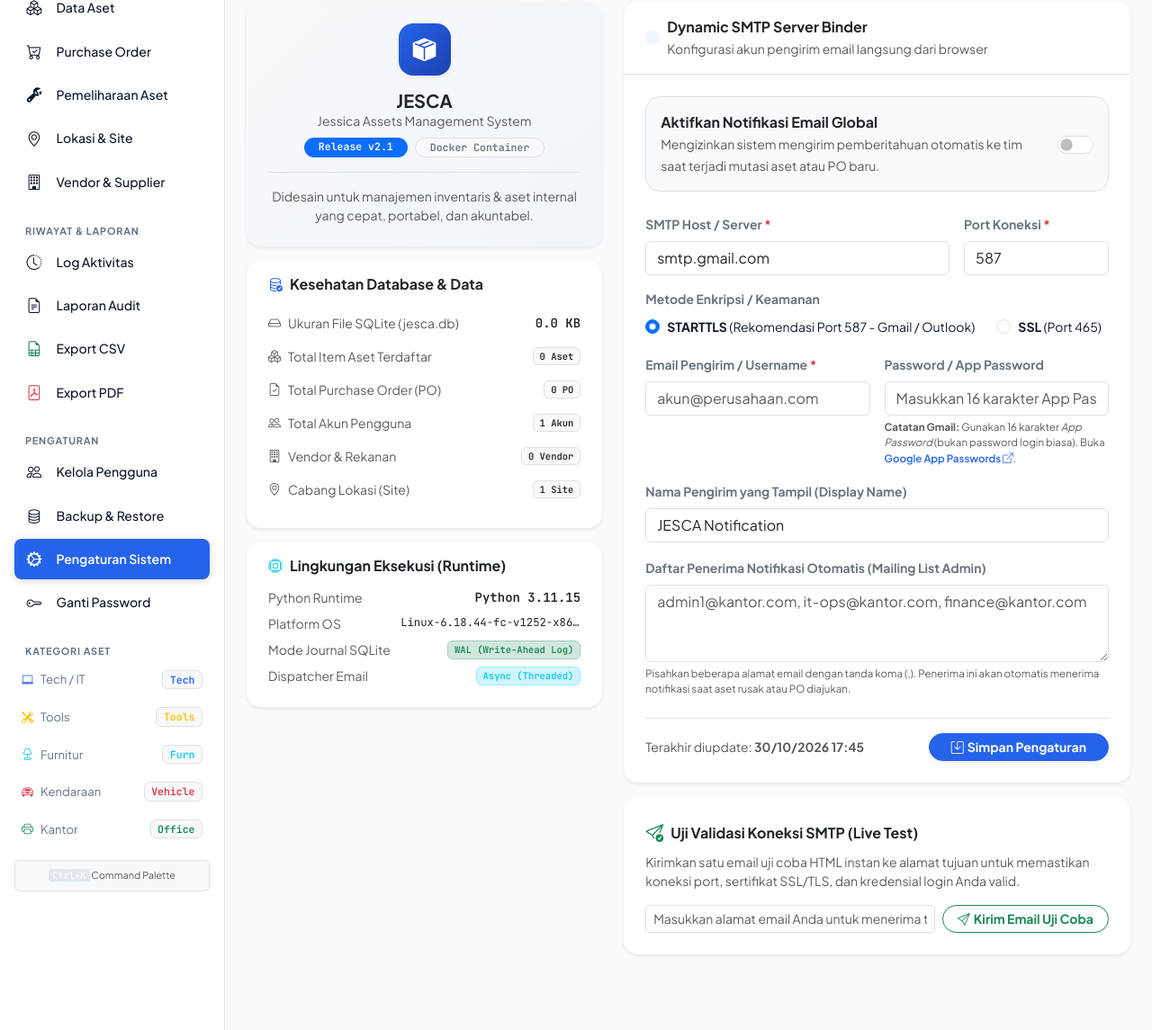
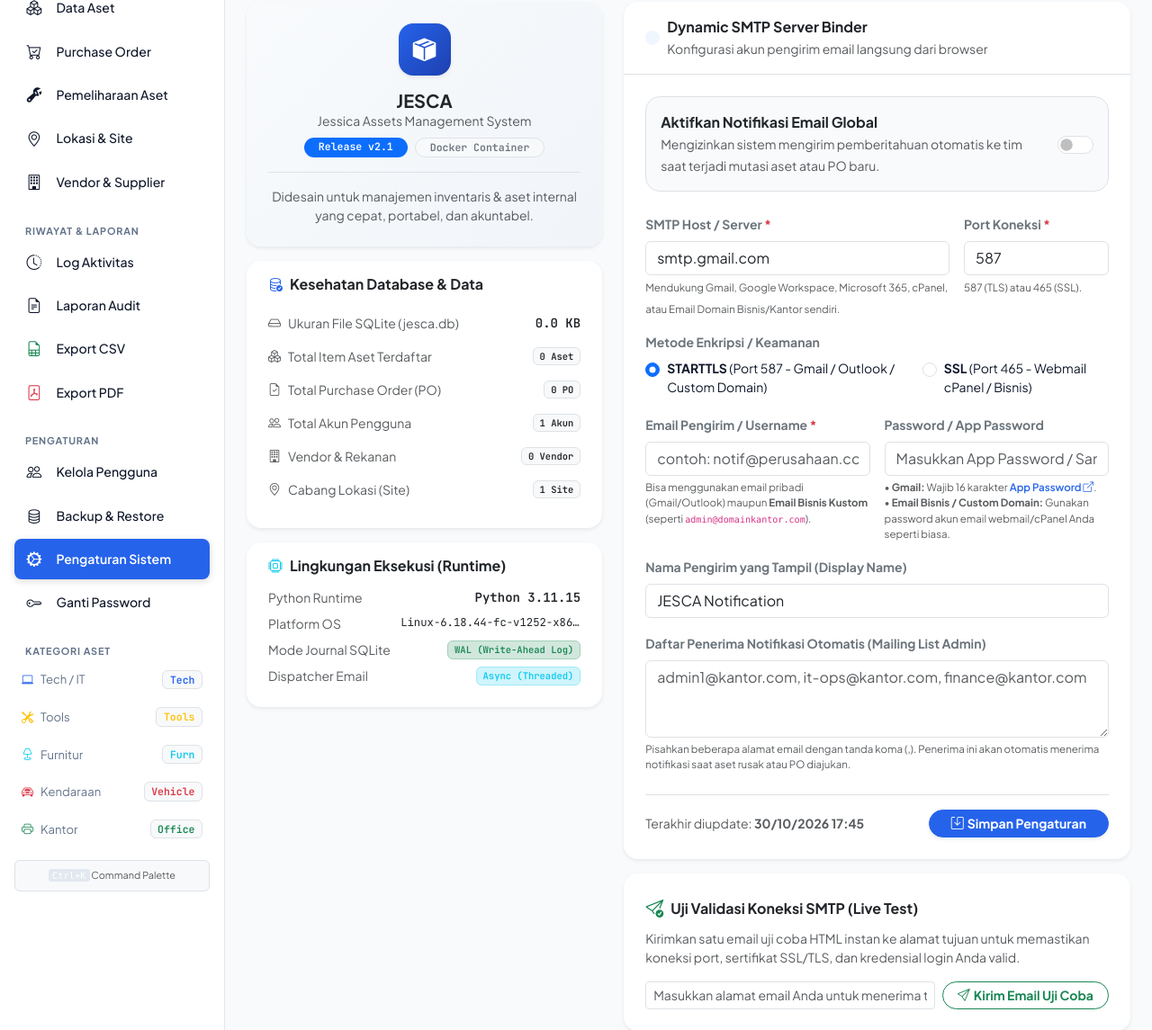
Before and after one commit to Loraxsian/JESCA, a Flask app: page /settings in a window 1280 px wide. Shown: the part 171-1316 px from the top of the page at 90% size. Run offline with Flask 3, Linux system fonts and the light colour scheme; a user stored in the database is signed in; some libraries are stand-ins or nearby versions.

Commit message:
docs(settings): clarify support for custom business domains alongside Gmail in settings UI

```diff
--- a/templates/settings.html
+++ b/templates/settings.html
@@ -151,11 +151,13 @@
                     <div class="row g-3 mb-3">
                         <div class="col-md-8">
                             <label class="form-label small fw-bold text-secondary">SMTP Host / Server <span class="text-danger">*</span></label>
-                            <input type="text" class="form-control" name="mail_server" value="{{ setting.mail_server or 'smtp.gmail.com' }}" placeholder="Contoh: smtp.gmail.com / smtp.office365.com" required>
+                            <input type="text" class="form-control" name="mail_server" value="{{ setting.mail_server or 'smtp.gmail.com' }}" placeholder="Contoh: smtp.gmail.com, mail.perusahaan.com, smtp.office365.com" required>
+                            <small class="text-muted" style="font-size: 0.72rem;">Mendukung Gmail, Google Workspace, Microsoft 365, cPanel, atau Email Domain Bisnis/Kantor sendiri.</small>
                         </div>
                         <div class="col-md-4">
                             <label class="form-label small fw-bold text-secondary">Port Koneksi <span class="text-danger">*</span></label>
                             <input type="number" class="form-control" name="mail_port" value="{{ setting.mail_port or 587 }}" placeholder="587 / 465" required>
+                            <small class="text-muted" style="font-size: 0.72rem;">587 (TLS) atau 465 (SSL).</small>
                         </div>
                     </div>
 
@@ -166,13 +168,13 @@
                             <div class="form-check">
                                 <input class="form-check-input" type="radio" name="encryption" id="encTLS" value="tls" {% if setting.mail_use_tls or not setting.mail_use_ssl %}checked{% endif %}>
                                 <label class="form-check-label small" for="encTLS">
-                                    <strong>STARTTLS</strong> (Rekomendasi Port 587 - Gmail / Outlook)
+                                    <strong>STARTTLS</strong> (Port 587 - Gmail / Outlook / Custom Domain)
                                 </label>
                             </div>
                             <div class="form-check">
                                 <input class="form-check-input" type="radio" name="encryption" id="encSSL" value="ssl" {% if setting.mail_use_ssl %}checked{% endif %}>
                                 <label class="form-check-label small" for="encSSL">
-                                    <strong>SSL</strong> (Port 465)
+                                    <strong>SSL</strong> (Port 465 - Webmail cPanel / Bisnis)
                                 </label>
                             </div>
                         </div>
@@ -182,7 +184,8 @@
                     <div class="row g-3 mb-3">
                         <div class="col-md-6">
                             <label class="form-label small fw-bold text-secondary">Email Pengirim / Username <span class="text-danger">*</span></label>
-                            <input type="email" class="form-control" name="mail_username" value="{{ setting.mail_username or '' }}" placeholder="akun@perusahaan.com">
+                            <input type="text" class="form-control" name="mail_username" value="{{ setting.mail_username or '' }}" placeholder="contoh: notif@perusahaan.com atau akun@gmail.com">
+                            <small class="text-muted d-block mt-1" style="font-size: 0.72rem;">Bisa menggunakan email pribadi (Gmail/Outlook) maupun <strong>Email Bisnis Kustom</strong> (seperti <code>admin@domainkantor.com</code>).</small>
                         </div>
                         <div class="col-md-6">
                             <label class="form-label small fw-bold text-secondary">
@@ -191,9 +194,10 @@
                                     <span class="badge bg-success-subtle text-success border border-success-subtle ms-1 font-monospace" style="font-size: 0.65rem;">Tersimpan Enkripsi</span>
                                 {% endif %}
                             </label>
-                            <input type="password" class="form-control" name="mail_password" placeholder="{% if has_password %}Kosongkan jika tidak ingin mengubah{% else %}Masukkan 16 karakter App Password{% endif %}">
+                            <input type="password" class="form-control" name="mail_password" placeholder="{% if has_password %}Kosongkan jika tidak ingin mengubah{% else %}Masukkan App Password / Sandi SMTP{% endif %}">
                             <small class="text-muted d-block mt-1" style="font-size: 0.72rem;">
-                                <strong>Catatan Gmail:</strong> Gunakan 16 karakter <em>App Password</em> (bukan password login biasa). Buka <a href="https://myaccount.google.com/apppasswords" target="_blank" class="text-primary text-decoration-none fw-semibold">Google App Passwords <i class="bi bi-box-arrow-up-right"></i></a>.
+                                &bull; <strong>Gmail:</strong> Wajib 16 karakter <a href="https://myaccount.google.com/apppasswords" target="_blank" class="text-primary text-decoration-none fw-semibold">App Password <i class="bi bi-box-arrow-up-right"></i></a>.<br>
+                                &bull; <strong>Email Bisnis / Custom Domain:</strong> Gunakan password akun email webmail/cPanel Anda seperti biasa.
                             </small>
                         </div>
                     </div>
```
Also changed, not shown: 2 other files.
